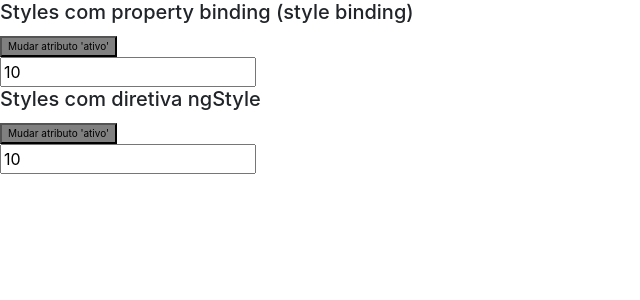
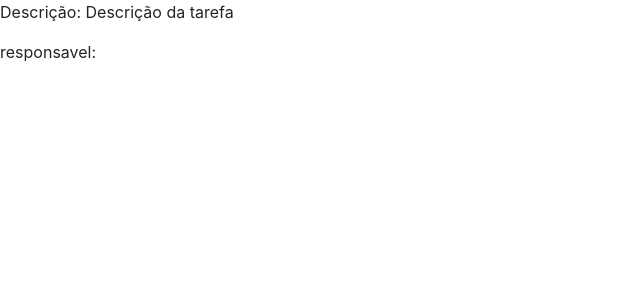
Before and after one commit to fabiodaemon/cursoAngularLoiane, an Angular app in the folder diretivas/: page / in a window 1280 px wide. Shown: the top 300 px of the page, without its empty margins (0-640 px from the left). Built offline with nearby package versions, Linux system fonts and the light colour scheme.

Commit message:
trabalhando com o operador elvis (?)

```diff
--- a/diretivas/src/app/app.component.html
+++ b/diretivas/src/app/app.component.html
@@ -1 +1 @@
-<app-diretive-ngstyle></app-diretive-ngstyle>
+<app-operador-elvis></app-operador-elvis>
--- a/diretivas/src/app/app.module.ts
+++ b/diretivas/src/app/app.module.ts
@@ -6,13 +6,15 @@
 import { NgswitchComponent } from './ngswitch/ngswitch.component';
 import { DiretiveNgclassComponent } from './diretive-ngclass/diretive-ngclass.component';
 import { DiretiveNgstyleComponent } from './diretive-ngstyle/diretive-ngstyle.component';
+import { OperadorElvisComponent } from './operador-elvis/operador-elvis.component';
 
 @NgModule({
   declarations: [
     AppComponent,
     NgswitchComponent,
     DiretiveNgclassComponent,
-    DiretiveNgstyleComponent
+    DiretiveNgstyleComponent,
+    OperadorElvisComponent
   ],
   imports: [
     BrowserModule,
--- /dev/null
+++ b/diretivas/src/app/operador-elvis/operador-elvis.component.html
@@ -0,0 +1,4 @@
+<p> Descrição: {{tarefa.desc}} </p>
+<!-- <p> responsavel: {{tarefa.responsavel.nome}} </p> DA ERRO -->
+<!-- <p> responsavel: {{tarefa.responsavel != null ? tarefa.responsavel.nome : '' }} </p> MUITO GRANDE -->
+<p> responsavel: {{tarefa.responsavel?.usuario?.nome }} </p>
--- /dev/null
+++ b/diretivas/src/app/operador-elvis/operador-elvis.component.ts
@@ -0,0 +1,22 @@
+import { Component, OnInit } from '@angular/core';
+
+@Component({
+  selector: 'app-operador-elvis',
+  templateUrl: './operador-elvis.component.html',
+  styleUrls: ['./operador-elvis.component.css']
+})
+export class OperadorElvisComponent implements OnInit {
+
+  tarefa: any = {
+    desc: 'Descrição da tarefa',
+    responsavel: {
+      usuario: null
+    }
+  };
+
+  constructor() { }
+
+  ngOnInit() {
+  }
+
+}
```
Also changed, not shown: diretivas/src/app/operador-elvis/operador-elvis.component.css (added), 1 other file (tests, documents, lock files or other folders).
